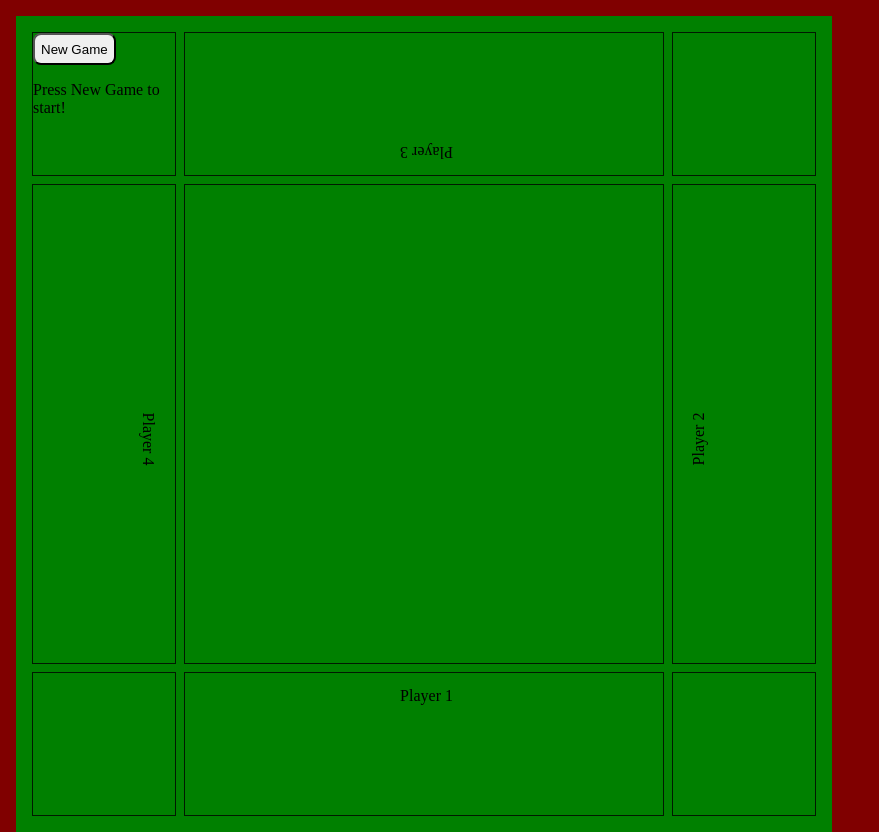
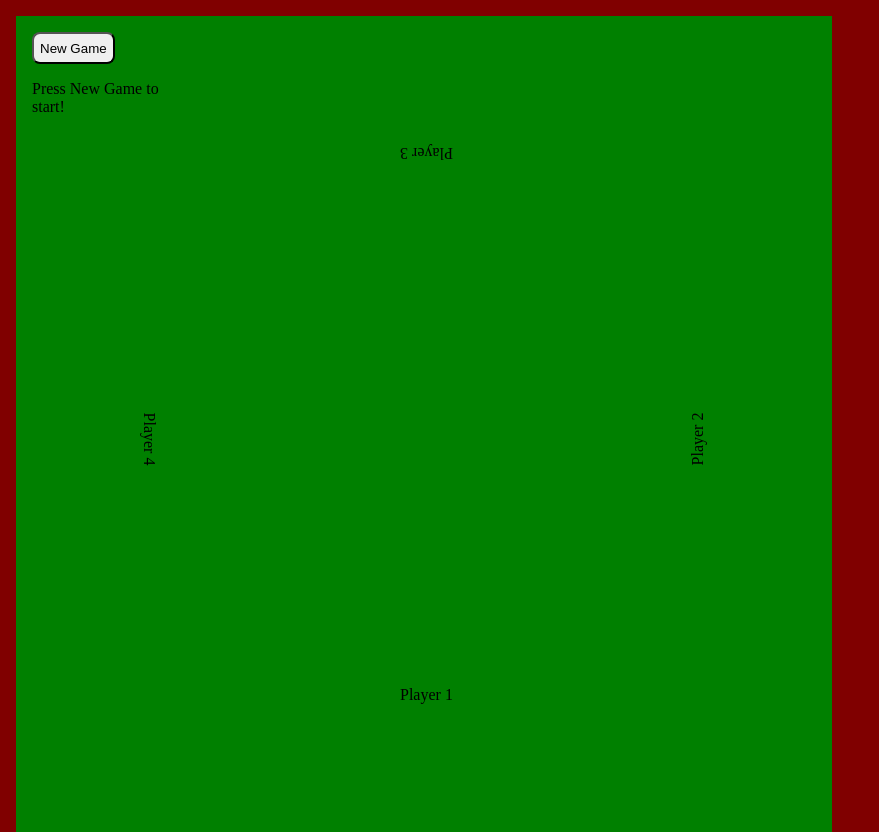
Before and after one commit to dbajnok99/Cards, a plain HTML site: page index.html in a window 1280 px wide. Shown: the whole page, without its empty margins (0-879 px from the left). Drawn offline with Linux system fonts and the light colour scheme.

Commit message:
remove grid lines

```diff
--- a/styles.css
+++ b/styles.css
@@ -22,7 +22,7 @@ body {
 
 .grid-item {
   position: relative;
-  border: 1px solid rgba(0, 0, 0, 0.8);
+  /*border: 1px solid rgba(0, 0, 0, 0.8); */
   justify-content: center;
   align-items: center;
 }
```
